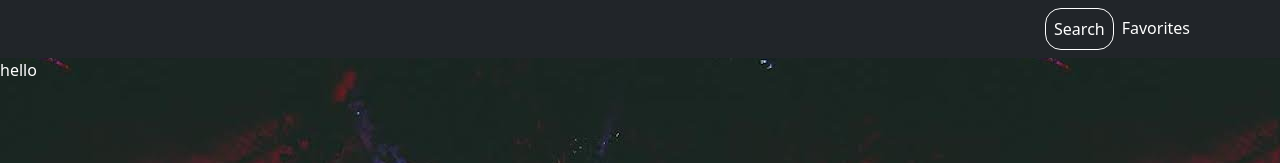
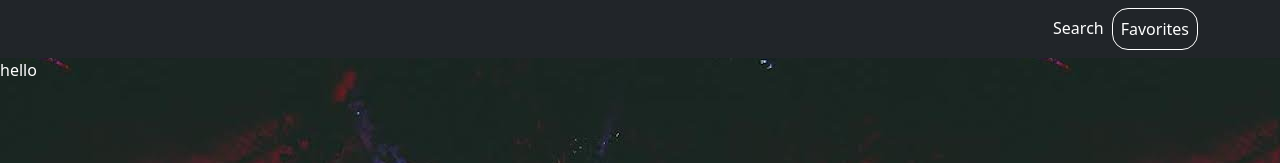
Before and after one commit to jaysenjonsin/ticketMaster, a React (Vite) app in the folder client/: page /favorites in a window 1280 px wide. Shown: the top 163 px of the page. Built offline with nearby package versions, Linux system fonts and the light colour scheme.

Commit message:
fix navbar borders

```diff
--- a/client/src/components/NavBar.tsx
+++ b/client/src/components/NavBar.tsx
@@ -2,8 +2,11 @@ import React from 'react';
 import Container from 'react-bootstrap/Container';
 import Nav from 'react-bootstrap/Nav';
 import Navbar from 'react-bootstrap/Navbar';
+import { useLocation } from 'react-router';
 
 const NavBar = () => {
+  // get current path
+  const route = useLocation();
   return (
     <>
       <Navbar
@@ -21,14 +24,23 @@ const NavBar = () => {
             <Nav.Link
               href='/search'
               style={{
-                border: '1px solid white',
+                border:
+                  route.pathname === '/search' ? '1px solid white' : 'none',
                 borderRadius: '1rem',
                 color: 'white',
               }}
             >
               Search
             </Nav.Link>
-            <Nav.Link href='/favorites' style={{ color: 'white' }}>
+            <Nav.Link
+              href='/favorites'
+              style={{
+                border:
+                  route.pathname === '/favorites' ? '1px solid white' : 'none',
+                borderRadius: '1rem',
+                color: 'white',
+              }}
+            >
               Favorites
             </Nav.Link>
           </Nav>
@@ -39,3 +51,5 @@ const NavBar = () => {
 };
 
 export default NavBar;
+
+// 1px solid white',
```
